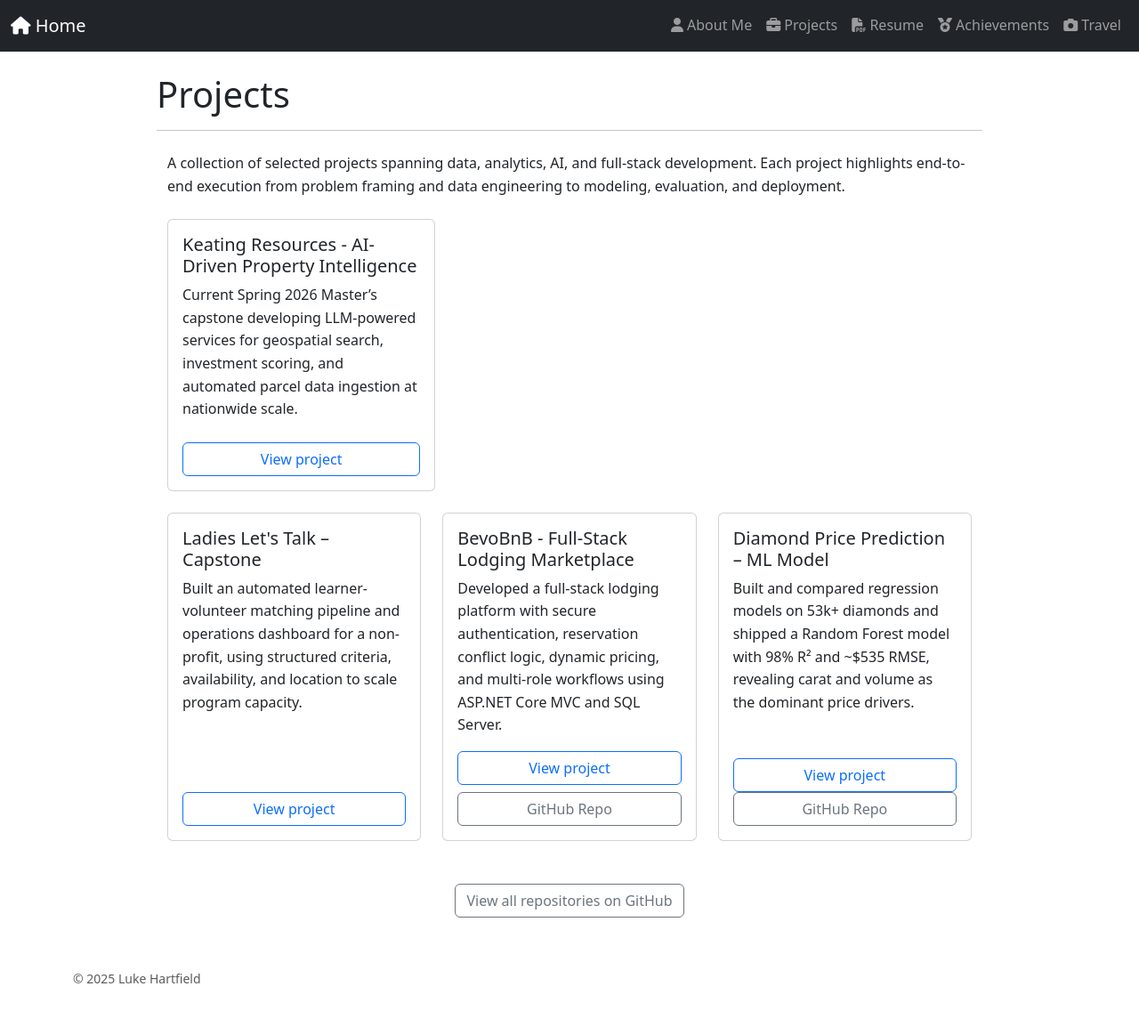
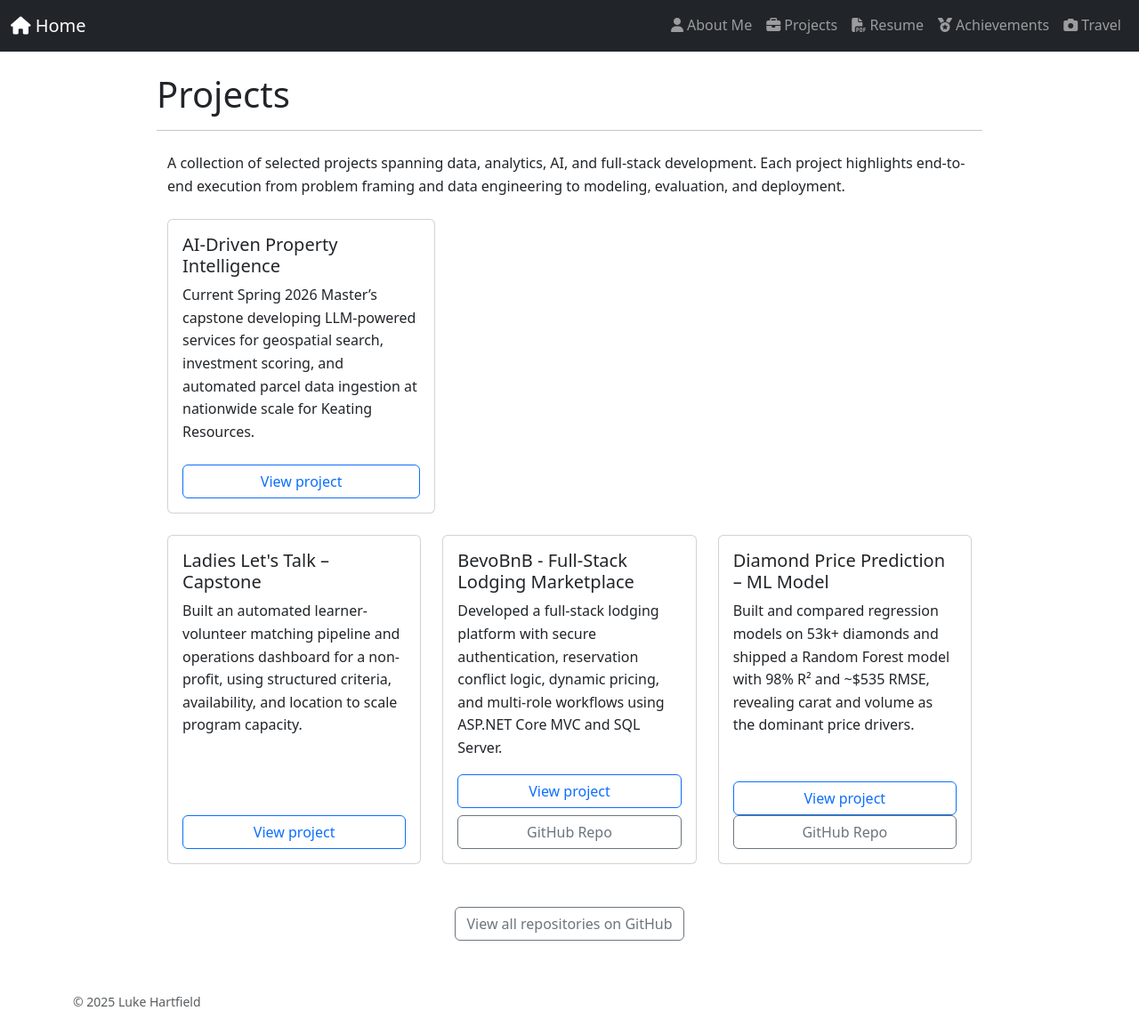
Before and after one commit to lukehartfield/lukehartfield.github.io, a Jekyll site: the page built from projects/index.md, in a window 1280 px wide. Shown: the whole page at 89% size. Built offline with Jekyll 4.4.1, drawn with Linux system fonts in a browser that asks for light colours; our own code applies the rules of GitHub Pages for plain Markdown files; before the commit the page ends 1129 px from its top, so only the background shows below that.

Commit message:
Update index.md

```diff
--- a/projects/index.md
+++ b/projects/index.md
@@ -11,10 +11,10 @@
 <div class="col-md-6 col-lg-4 mb-4">
   <div class="card h-100">
     <div class="card-body d-flex flex-column">
-      <h2 class="h5 card-title">Keating Resources - AI-Driven Property Intelligence</h2>
+      <h2 class="h5 card-title">AI-Driven Property Intelligence</h2>
       <p class="card-text flex-grow-1">
         Current Spring 2026 Master’s capstone developing LLM-powered services for geospatial search, investment scoring,
-        and automated parcel data ingestion at nationwide scale.
+        and automated parcel data ingestion at nationwide scale for Keating Resources.
       </p>
       <a class="btn btn-outline-primary mt-2"
          href="{{ '/projects/keating/' | relative_url }}">
```
